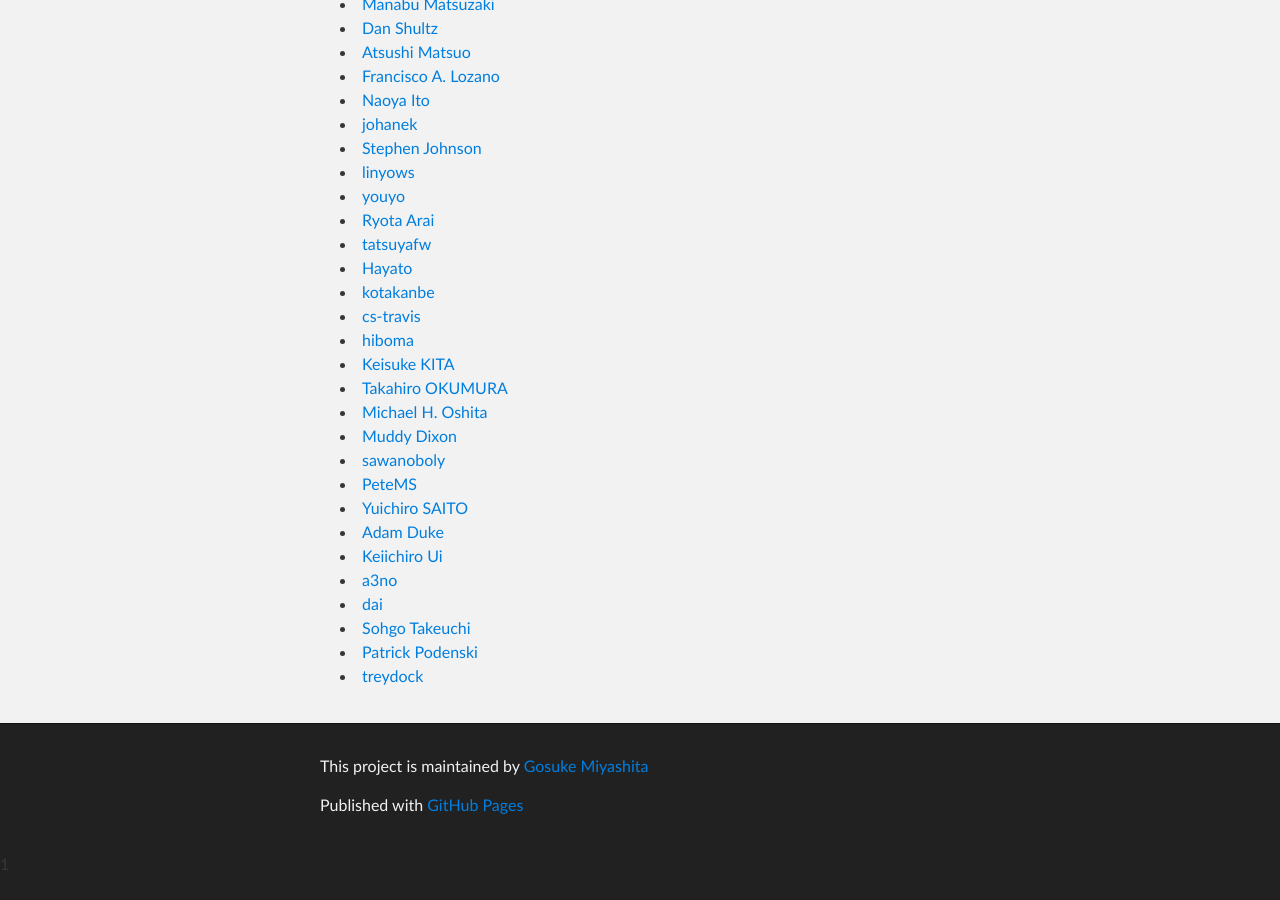
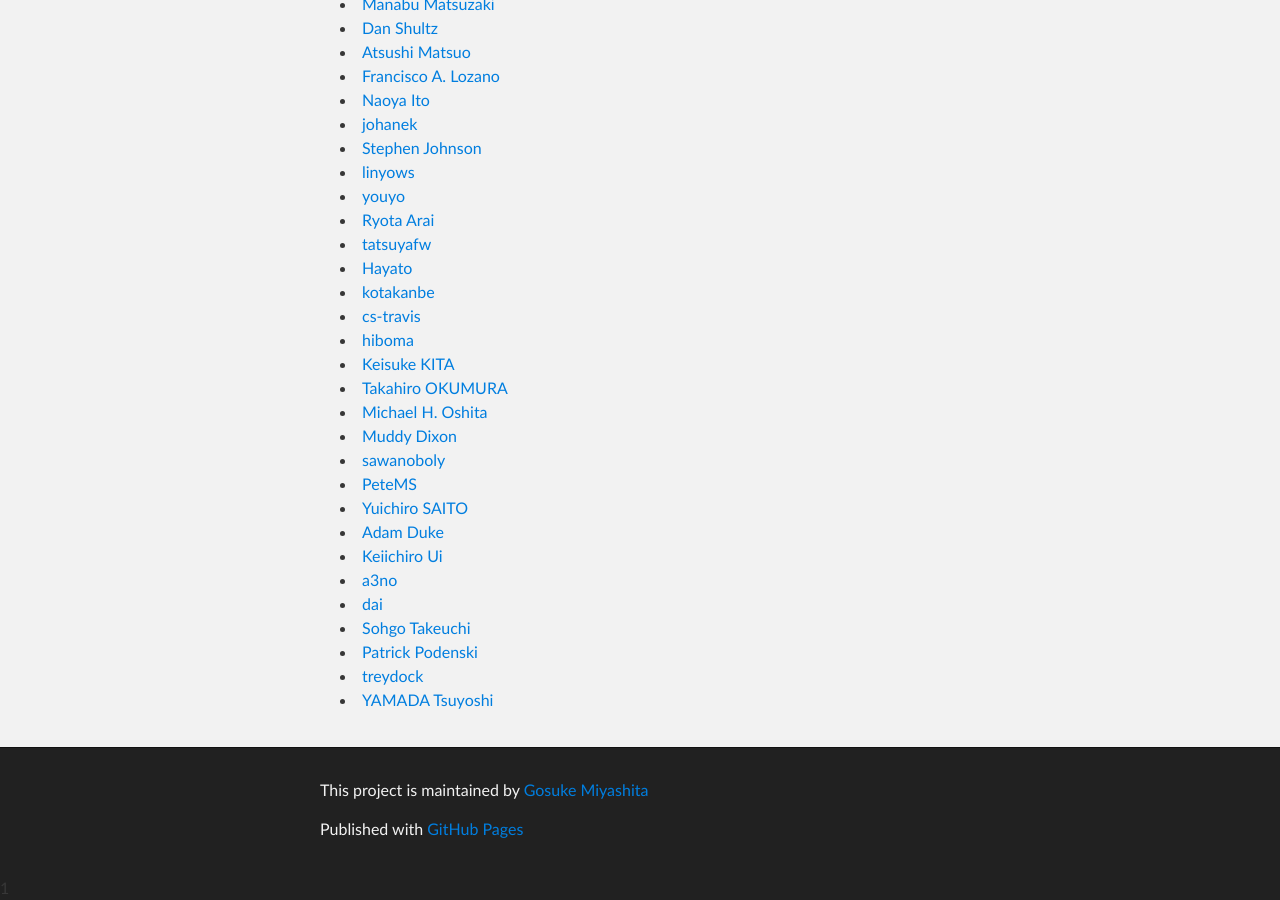
Before and after one commit to serverspec/serverspec.github.io, a Jekyll site: the page built from contributors.md, in a window 1280 px wide and 900 px high, scrolled down 804 px. Built offline with Jekyll 4.4.1, drawn with Linux system fonts in a browser that asks for light colours; Markdown is read by kramdown in place of the engine named in the settings; before the commit the page ends 1680 px from its top, so only the background shows below that.

Commit message:
Add a contributor

```diff
--- a/contributors.md
+++ b/contributors.md
@@ -51,3 +51,4 @@ title: Contributors
  * [Sohgo Takeuchi](https://github.com/sohgo)
  * [Patrick Podenski](https://github.com/podenski)
  * [treydock](https://github.com/treydock)
+ * [YAMADA Tsuyoshi](https://github.com/minimum2scp)
```
